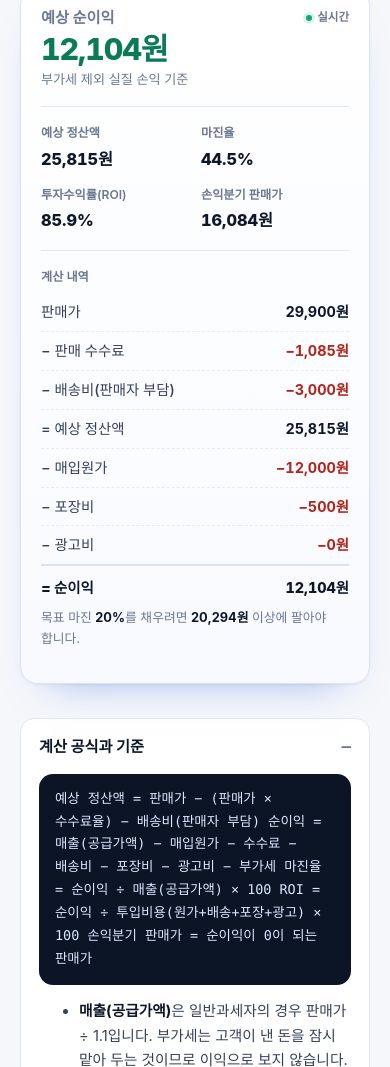
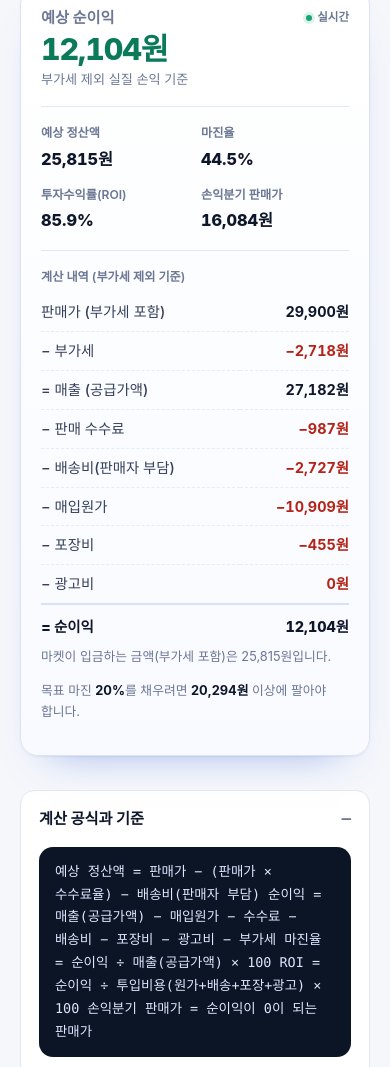
Before and after one commit to k77070888-netizen/smart-biz-calc, a plain HTML site: page margin.html in a window 390 px wide. Shown: the part 1776-2843 px from the top of the page. Drawn offline with Linux system fonts and the light colour scheme; a web font is replaced by a local one.

Commit message:
디자인·계산 내역 개선: 부가세 제외 기준 정산표, 섹션 폭 수정, 문구 수정

```diff
--- a/assets/css/style.css
+++ b/assets/css/style.css
@@ -154,7 +154,6 @@ a.card:hover {
   .calc-layout { grid-template-columns: minmax(0, 1.12fr) minmax(0, .88fr); gap: 22px; align-items: start; }
   .calc-side { position: sticky; top: 82px; }
 }
-
 .panel {
   background: var(--card); border: 1px solid var(--line); border-radius: var(--radius);
   padding: 20px; box-shadow: var(--shadow); margin-bottom: 18px;
@@ -292,7 +291,7 @@ details.acc .acc-body { padding: 0 18px 16px; font-size: .92rem; }
 details.acc .acc-body > *:last-child { margin-bottom: 0; }
 
 /* ---------- 본문 콘텐츠 섹션 ---------- */
-.section { margin: 34px 0; }
+.section { margin-top: 34px; margin-bottom: 34px; }
 .section > h2 { margin-bottom: 12px; }
 .prose { font-size: .96rem; }
 .prose h3 { margin: 22px 0 8px; font-size: 1rem; }
@@ -323,6 +322,10 @@ details.acc .acc-body > *:last-child { margin-bottom: 0; }
 
 .tabs-note { display: flex; gap: 8px; align-items: flex-start; font-size: .85rem; color: var(--muted); margin: 10px 0 0; }
 
+/* 좁은 단일 열 레이아웃 (폼 중심 페이지) */
+main.narrow { max-width: 880px; }
+.seg-tabs { max-width: 520px; }
+
 /* ---------- 푸터 ---------- */
 .site-footer { margin-top: 56px; background: #fff; border-top: 1px solid var(--line); padding: 30px 0 34px; }
 .footer-inner { display: grid; gap: 18px; }
--- a/assets/js/margin.js
+++ b/assets/js/margin.js
@@ -82,6 +82,7 @@
       feeRate: m.feeRate,
       feeGross: feeGross,
       feeNet: feeNet,
+      vatOut: taxed ? m.price - salesNet : 0,
       shipPaid: shipPaid,
       shipNet: shipNet,
       settlement: settlement,
@@ -127,7 +128,6 @@
       bdPrice: $('bdPrice'),
       bdFee: $('bdFee'),
       bdShip: $('bdShip'),
-      bdSettlement: $('bdSettlement'),
       bdCost: $('bdCost'),
       bdPack: $('bdPack'),
       bdAd: $('bdAd'),
@@ -187,12 +187,17 @@
       if (out.caption) out.caption.textContent = captions.join(' · ');
 
       SBC.setText(out.bdPrice, SBC.won(r.price));
-      SBC.setText(out.bdFee, '−' + SBC.won(r.feeGross));
-      SBC.setText(out.bdShip, '−' + SBC.won(r.shipPaid));
-      SBC.setText(out.bdSettlement, SBC.won(r.settlement));
-      SBC.setText(out.bdCost, '−' + SBC.won(SBC.val($('cost'))));
-      SBC.setText(out.bdPack, '−' + SBC.won(SBC.val($('pack'))));
-      SBC.setText(out.bdAd, '−' + SBC.won(SBC.val($('ad'))));
+      SBC.setText($('bdVatOut'), '−' + SBC.won(r.vatOut));
+      SBC.setText($('bdSalesNet'), SBC.won(r.salesNet));
+      SBC.setText(out.bdFee, '−' + SBC.won(r.feeNet));
+      SBC.setText(out.bdShip, r.shipNet > 0 ? '−' + SBC.won(r.shipNet) : '0원');
+      SBC.setText(out.bdCost, r.costNet > 0 ? '−' + SBC.won(r.costNet) : '0원');
+      SBC.setText(out.bdPack, r.packNet > 0 ? '−' + SBC.won(r.packNet) : '0원');
+      SBC.setText(out.bdAd, r.adNet > 0 ? '−' + SBC.won(r.adNet) : '0원');
+      if ($('bdVatOutRow')) $('bdVatOutRow').classList.toggle('hidden', r.taxType !== 'taxed');
+      if ($('outSettleNote')) {
+        $('outSettleNote').textContent = '마켓이 입금하는 금액(부가세 포함)은 ' + SBC.won(r.settlement) + '입니다.';
+      }
 
       if (r.taxType === 'simple') {
         out.bdVatRow.classList.remove('hidden');
--- a/assets/js/tax.js
+++ b/assets/js/tax.js
@@ -120,8 +120,7 @@
       SBC.setText($('oSimpleBase'), SBC.won(r.base));
       SBC.setText($('oSimpleTax'), SBC.won(r.tax));
       SBC.setText($('oSimplePayable'), SBC.won(r.payable));
-      SBC.setText($('oSimpleCaption'), '공급대가 × 부가가치율 ' + rate + '% × 10%' +
-        (r.credit > 0 ? ' − 매입세액 공제' : '') + ' (매입세액 공제 미반영 시 실제와 차이가 날 수 있습니다)');
+      SBC.setText($('oSimpleCaption'), '공급대가 × 부가가치율 ' + rate + '% × 10% − 매입세액 공제');
     }
 
     function renderWh() {
--- a/margin.html
+++ b/margin.html
@@ -216,12 +216,13 @@
 
         <div class="result-divider"></div>
         <table class="breakdown">
-          <caption>계산 내역</caption>
+          <caption>계산 내역 (부가세 제외 기준)</caption>
           <tbody>
-            <tr><th>판매가</th><td id="bdPrice">–</td></tr>
+            <tr><th>판매가 (부가세 포함)</th><td id="bdPrice">–</td></tr>
+            <tr id="bdVatOutRow"><th>− 부가세</th><td id="bdVatOut" class="neg">–</td></tr>
+            <tr><th>= 매출 (공급가액)</th><td id="bdSalesNet">–</td></tr>
             <tr><th>− 판매 수수료</th><td id="bdFee" class="neg">–</td></tr>
             <tr><th>− 배송비(판매자 부담)</th><td id="bdShip" class="neg">–</td></tr>
-            <tr><th>= 예상 정산액</th><td id="bdSettlement">–</td></tr>
             <tr><th>− 매입원가</th><td id="bdCost" class="neg">–</td></tr>
             <tr><th>− 포장비</th><td id="bdPack" class="neg">–</td></tr>
             <tr><th>− 광고비</th><td id="bdAd" class="neg">–</td></tr>
@@ -229,6 +230,7 @@
             <tr class="total"><th>= 순이익</th><td id="bdProfit">–</td></tr>
           </tbody>
         </table>
+        <p class="note" id="outSettleNote">마켓이 입금하는 금액(부가세 포함)은 예상 정산액과 같습니다.</p>
         <p class="note" id="outTargetNote">목표 마진 <strong id="outTargetMarginLabel">20%</strong>를 채우려면 <strong id="outTargetPrice">–</strong> 이상에 팔아야 합니다.</p>
       </div>
     </aside>
```
Also changed, not shown: index.html (+1 -1 lines), material.html (+2 -2 lines), tax.html (+2 -2 lines), 1 other file.
